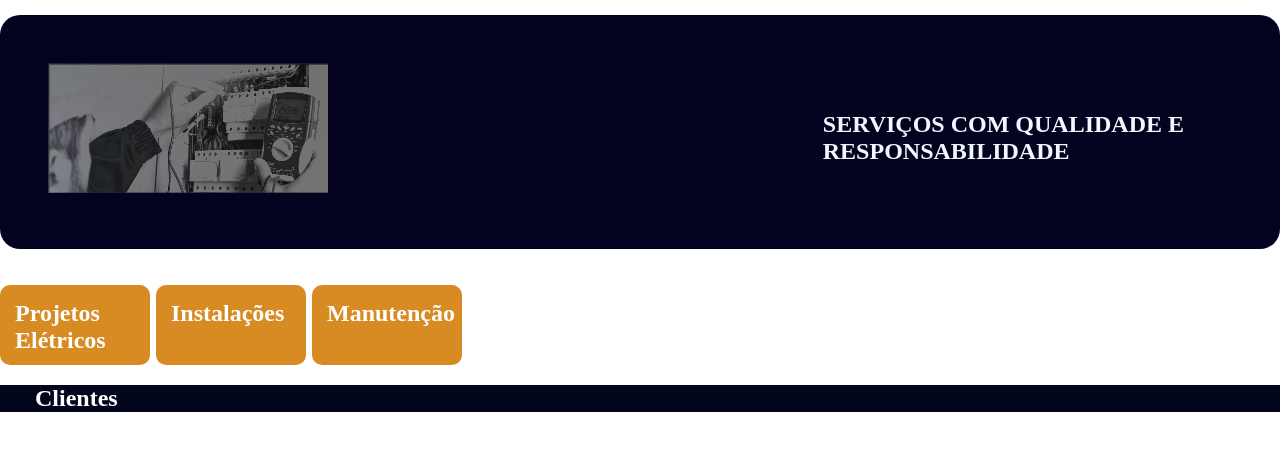
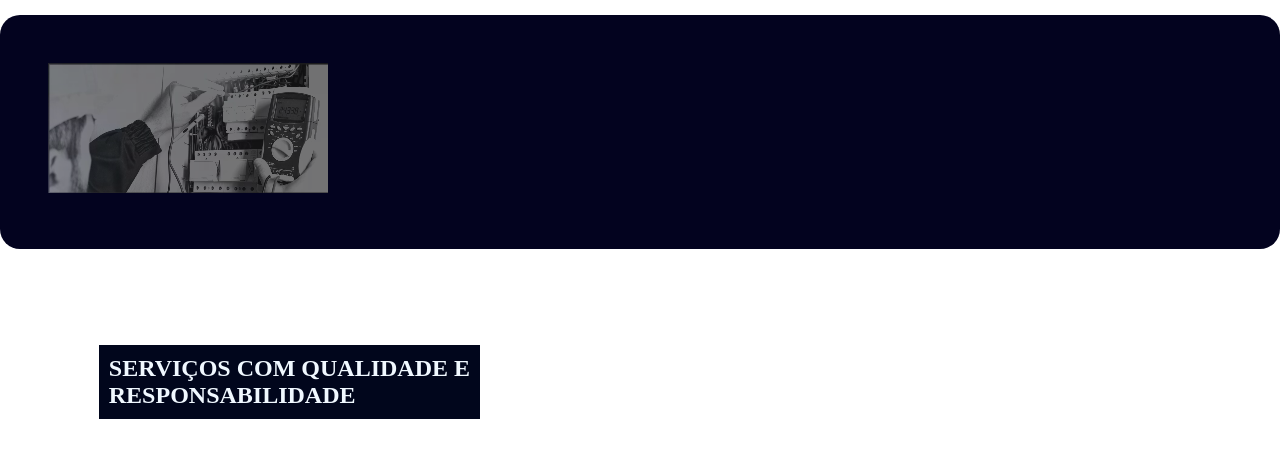
Before and after one commit to ArthurM-S/aula03, a plain HTML site: page index.html in a window 1280 px wide. Shown: the part 1433-1885 px from the top of the page. Drawn offline with Linux system fonts and the light colour scheme.

Commit message:
Update index.html

```diff
--- a/index.html
+++ b/index.html
@@ -150,7 +150,7 @@
                 <img src="img/img_banner_2.png" style="margin: 3rem;">
             </div>
             <div style="float: inline-end;">
-                <h1 style="margin: 6rem; color:aliceblue;">SERVIÇOS COM QUALIDADE E<br> RESPONSABILIDADE</h1>
+                <h1 style="margin-right: 800px; margin-top: 100px; color: aliceblue; background-color: #01061c; padding: 10px;">SERVIÇOS COM QUALIDADE E<br> RESPONSABILIDADE</h1>
             </div>
         </section>
         <section class="centraliza_div">
```
